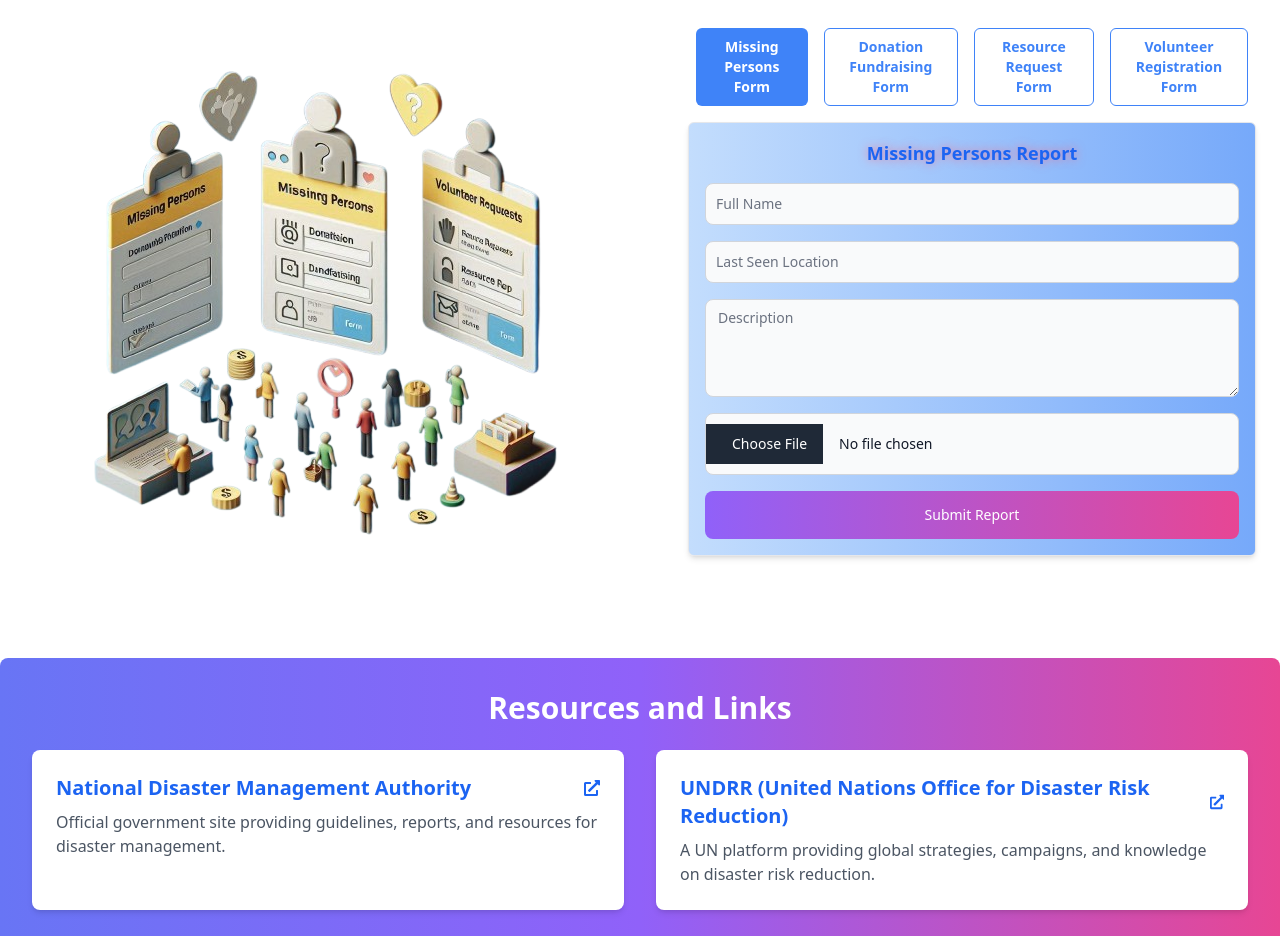
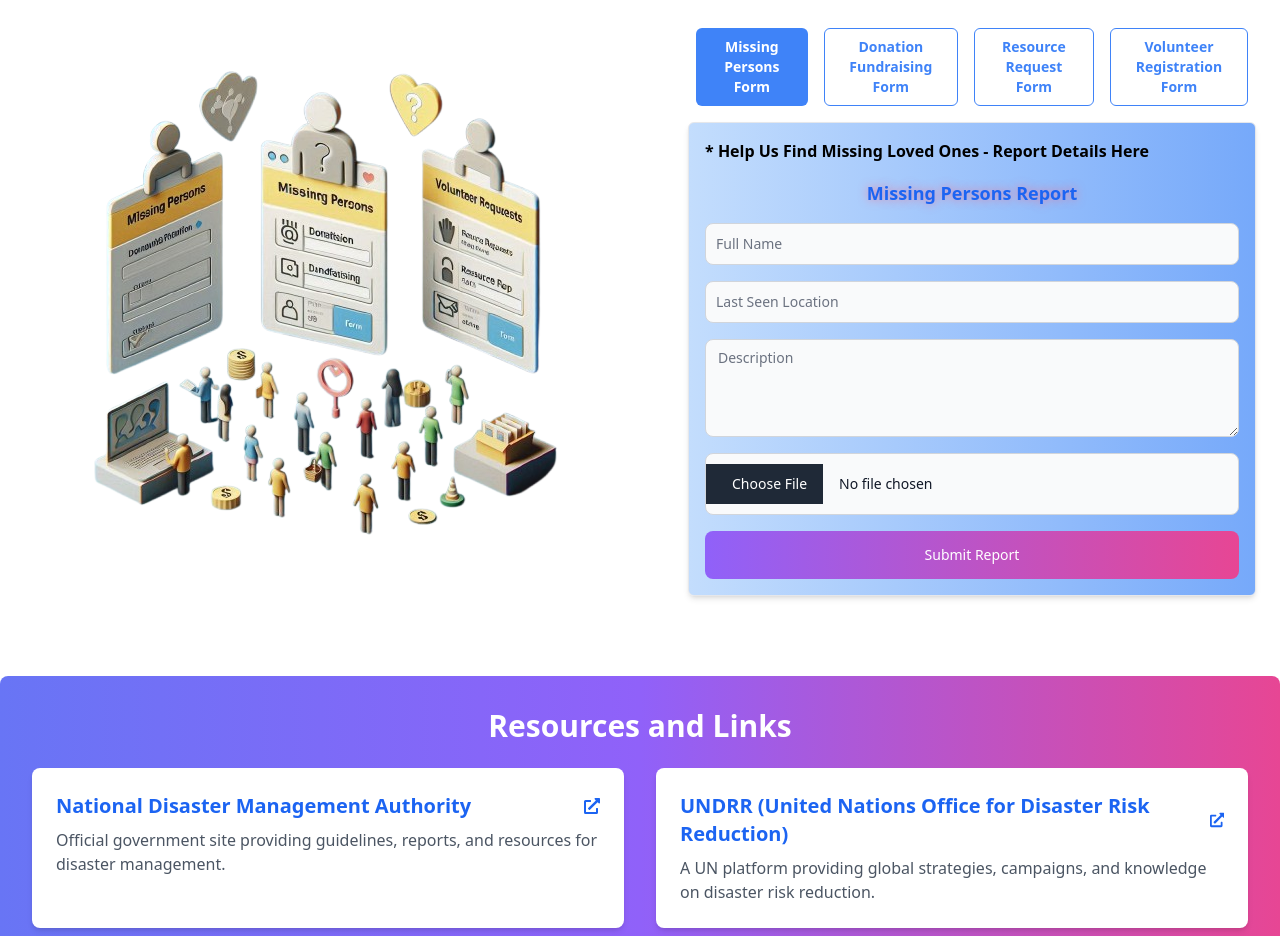
Before and after one commit to Tanay-22/SIH-24-1867, a React (Vite) app in the folder my-project/: page / in a window 1280 px wide. Shown: the part 1440-2376 px from the top of the page. Built offline with nearby package versions, Linux system fonts and the light colour scheme.

Commit message:
styled fomrs more

```diff
--- a/my-project/src/components/HomePageForms.jsx
+++ b/my-project/src/components/HomePageForms.jsx
@@ -69,6 +69,7 @@ const commonButtonStyles = "w-full h-12 transition-transform duration-300 ease-i
 
 const MissingPersonsForm = () => (
   <form className="space-y-4 transition-opacity duration-500 ease-in-out opacity-100" style={{ animation: 'fadeIn 1s ease-in-out' }}>
+    <h3 className="text-md font-bold text-black mb-2">* Help Us Find Missing Loved Ones - Report Details Here</h3>
     <h2 className="text-lg font-bold text-center text-blue-600" style={{ textShadow: '0 0 10px rgba(255, 105, 135, 0.7)' }}>Missing Persons Report</h2>
     <TextInput type="text" placeholder="Full Name" className={` ${commonInputStyles} shadow-glow`} />
     <TextInput type="text" placeholder="Last Seen Location" className={` ${commonInputStyles} shadow-glow`} />
@@ -85,6 +86,7 @@ const DonationFundraisingForm = () => {
 
   return (
     <form className="space-y-4 transition-opacity duration-500 ease-in-out opacity-100" style={{ animation: 'fadeIn 1s ease-in-out' }}>
+      <h3 className="text-md font-bold text-black mb-2">* Support Our Cause - Contribute Donations or Services</h3>
       <h2 className="text-lg font-bold text-center text-blue-600" style={{ textShadow: '0 0 10px rgba(255, 105, 135, 0.7)' }}>Donation & Fundraising</h2>
       <TextInput type="text" placeholder="Full Name" className={` ${commonInputStyles} shadow-glow`} />
       <TextInput type="email" placeholder="Email" className={` ${commonInputStyles} shadow-glow`} />
@@ -119,6 +121,7 @@ const DonationFundraisingForm = () => {
 
 const ResourceRequestForm = () => (
   <form className="space-y-4 transition-opacity duration-500 ease-in-out opacity-100" style={{ animation: 'fadeIn 1s ease-in-out' }}>
+    <h3 className="text-md font-bold text-black mb-2">* Request Essential Resources to Aid Ongoing Efforts</h3>
     <h2 className="text-lg font-bold text-center text-blue-600" style={{ textShadow: '0 0 10px rgba(255, 105, 135, 0.7)' }}>Resource Request</h2>
     <TextInput type="text" placeholder="Organization/Individual Name" className={` ${commonInputStyles} shadow-glow`} />
     <TextInput type="text" placeholder="Resource Needed" className={` ${commonInputStyles} shadow-glow`} />
@@ -132,6 +135,7 @@ const ResourceRequestForm = () => (
 
 const VolunteerRegistrationForm = () => (
   <form className="space-y-4 transition-opacity duration-500 ease-in-out opacity-100" style={{ animation: 'fadeIn 1s ease-in-out' }}>
+    <h3 className="text-md font-bold text-black mb-2">* Join Our Team of Volunteers - Make a Difference Today</h3>
     <h2 className="text-lg font-bold text-center text-blue-600" style={{ textShadow: '0 0 10px rgba(255, 105, 135, 0.7)' }}>Volunteer Registration & Coordination</h2>
     <TextInput type="text" placeholder="Full Name" className={` ${commonInputStyles} shadow-glow`} />
     <TextInput type="email" placeholder="Email" className={` ${commonInputStyles} shadow-glow`} />
```
